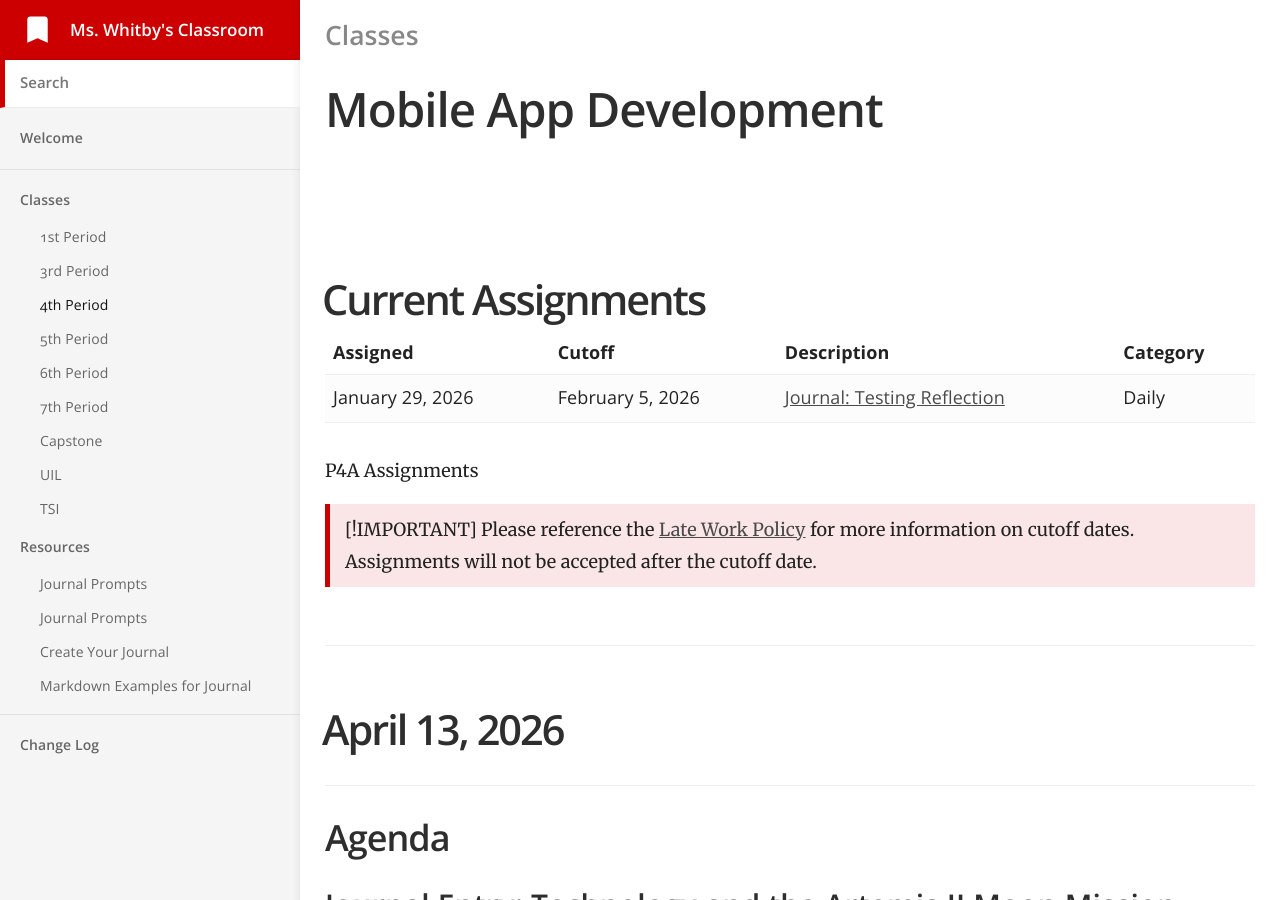
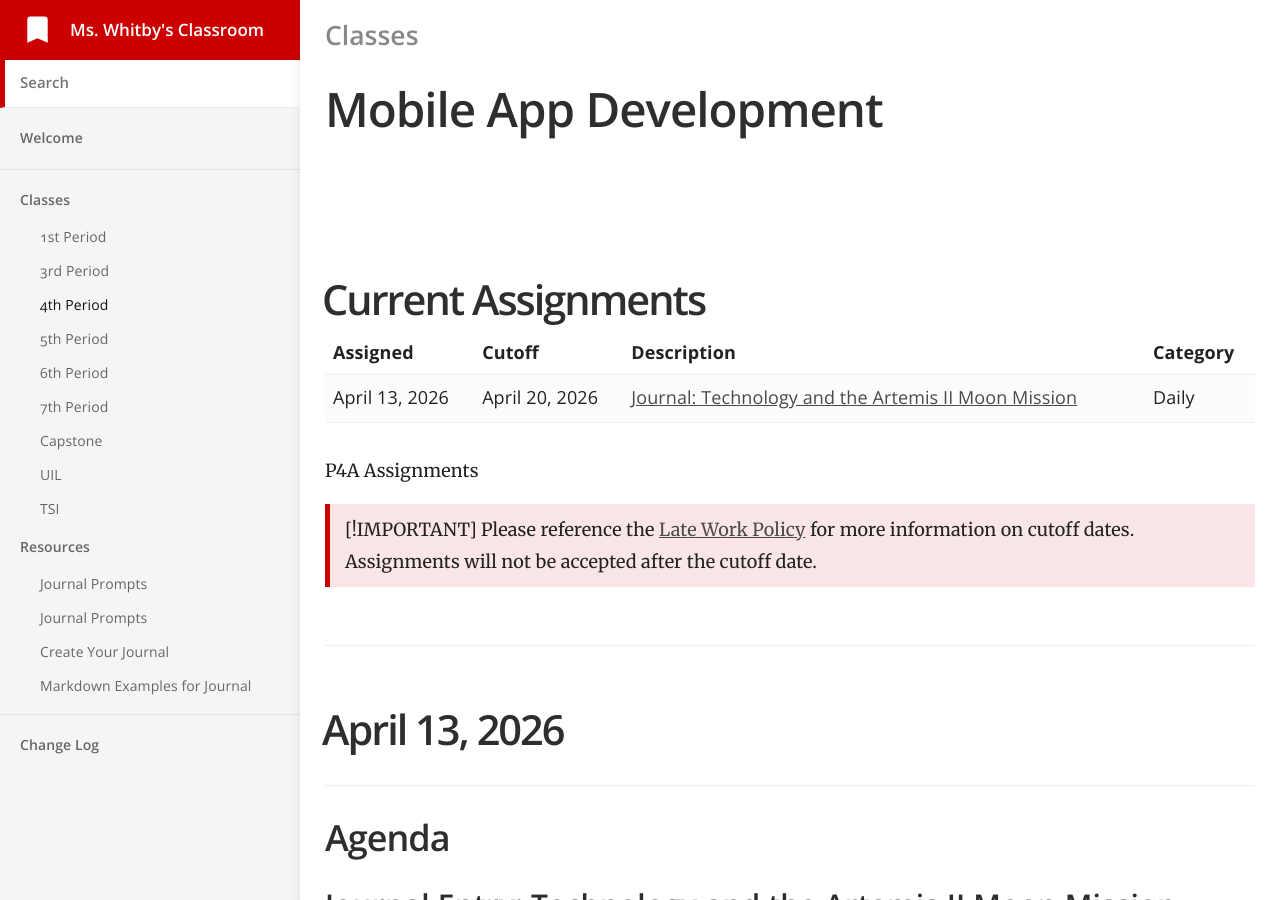
Before and after one commit to mswhitby/classroom, a Jekyll site: the page built from _docs/classes/4th.md, in a window 1280 px wide and 900 px high. Built offline with Jekyll 4.4.1, drawn with Linux system fonts in a browser that asks for light colours.

Commit message:
Updated assignment tables

```diff
--- a/_docs/classes/4th.md
+++ b/_docs/classes/4th.md
@@ -15,11 +15,11 @@ order: 3
     <th align="center">Category</th>
   </tr>
   <tr>
-    <td align="left">January 29, 2026</td>
-    <td align="left">February 5, 2026</td>
-    <td align="left"><a href="https://github.com/mswhitby/classroom/blob/main/_docs/classes/4th.md#january-29-2026">Journal: Testing Reflection</a></td>
+    <td align="left">April 13, 2026</td>
+    <td align="left">April 20, 2026</td>
+    <td align="left"><a href="https://github.com/mswhitby/classroom/blob/main/_docs/classes/4th.md#april-13-2026">Journal: Technology and the Artemis II Moon Mission</a></td>
     <td align="left">Daily</td>
-    </tr>
+  </tr>
 </table>
 
 <details>
@@ -58,12 +58,6 @@ order: 3
     <td align="left">April 9, 2026</td>
     <td align="left">April 16, 2026</td>
     <td align="left"><a href="https://github.com/mswhitby/classroom/blob/main/_docs/classes/4th.md#april-9-2026">Journal: The Overprotective Terraformer</a></td>
-    <td align="left">Daily</td>
-  </tr>
-  <tr>
-    <td align="left">April 13, 2026</td>
-    <td align="left">April 20, 2026</td>
-    <td align="left"><a href="https://github.com/mswhitby/classroom/blob/main/_docs/classes/4th.md#april-13-2026">Journal: Technology and the Artemis II Moon Mission</a></td>
     <td align="left">Daily</td>
   </tr>
 
```
